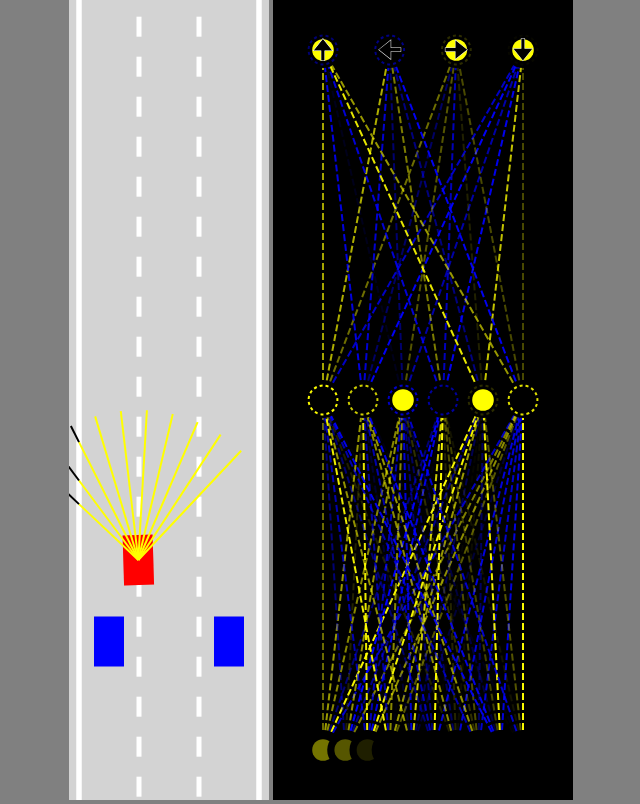
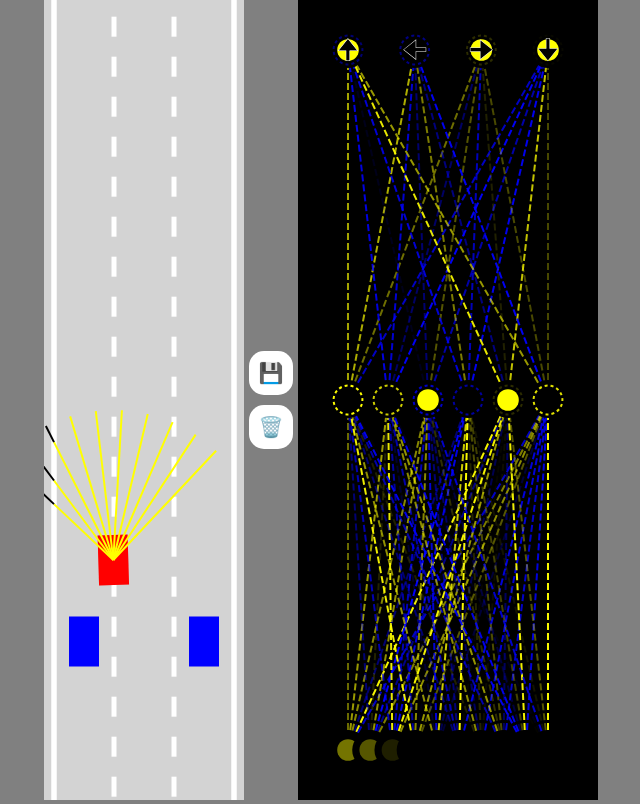
Before and after one commit to Ujjwal-Gowda/self-driving-car, a plain HTML site: page index.html in a window 1280 px wide. Shown: the whole page, without its empty margins (319-959 px from the left). Drawn offline with Linux system fonts and the light colour scheme.

Commit message:
save and discard feature

```diff
--- a/index.html
+++ b/index.html
@@ -8,6 +8,10 @@
 </head>
 <body>
     <canvas id="carCanvas"></canvas>
+    <div id="buttons">
+        <button onclick="save()">💾</button>
+        <button onclick="discard()">🗑️</button>
+    </div>
     <canvas id="networkCanvas"></canvas>
     <script type="module" src="index.js"></script>
 </body>
--- a/style.css
+++ b/style.css
@@ -2,7 +2,25 @@ body{
     margin: 0;
     background: gray;
     overflow: hidden;
-    text-align: center;
+    display: flex;
+    align-items: center;
+    justify-content: center;
+}
+#buttons{
+    display: flex;
+    flex-direction: column;
+}
+button{
+    font-size: 20px;
+    margin: 5px;
+    padding: 10px;
+    border-radius: 15px;
+    border: none;
+    background: white;
+    cursor: pointer;
+}
+button:hover{
+    background: lightblue;
 }
 #carCanvas{
     background: lightgrey;
```
